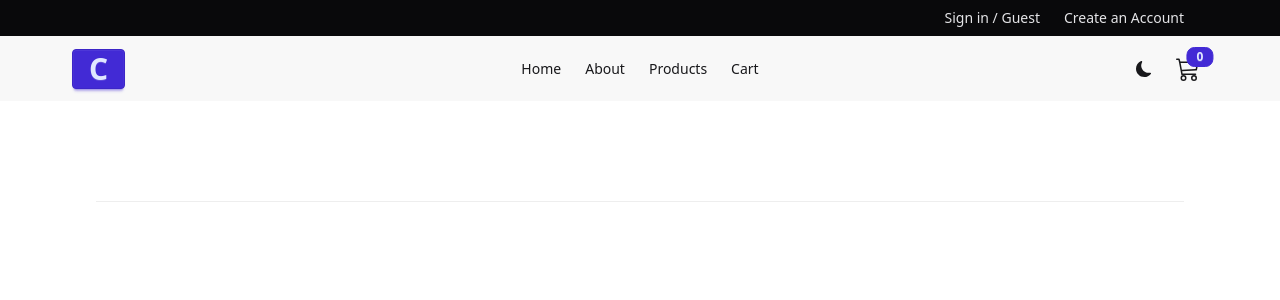
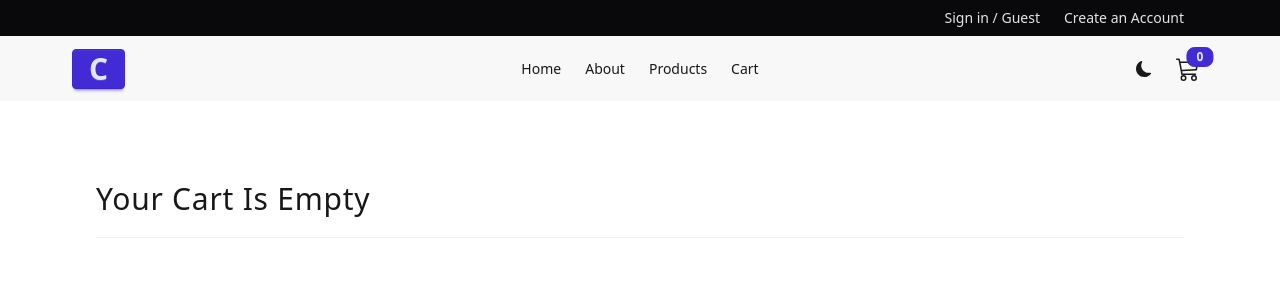
Before and after one commit to praveesh91/react-ecommerce, a React (Vite) app: page /cart in a window 1280 px wide. Shown: the top 300 px of the page. Built offline with nearby package versions, Linux system fonts and the light colour scheme.

Commit message:
section title bug fix

```diff
--- a/src/pages/Cart.jsx
+++ b/src/pages/Cart.jsx
@@ -8,7 +8,7 @@ const Cart = () => {
   const numItemsInCart = useSelector((state) => state.cartState.numItemsInCart);
 
   if (numItemsInCart === 0) {
-    return <SectionTitle text="your cart is empty" />;
+    return <SectionTitle title="your cart is empty" />;
   }
 
   return (
```
